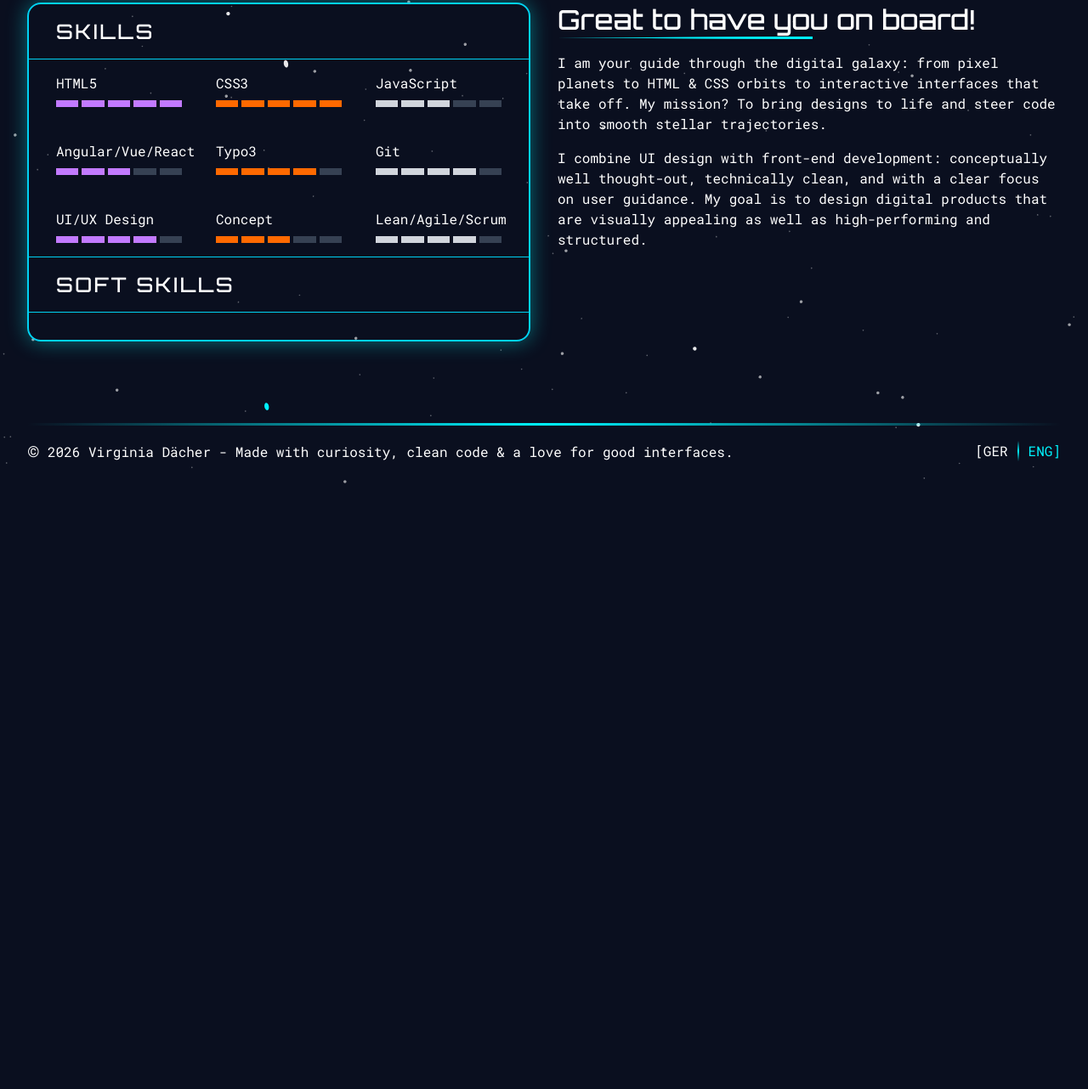
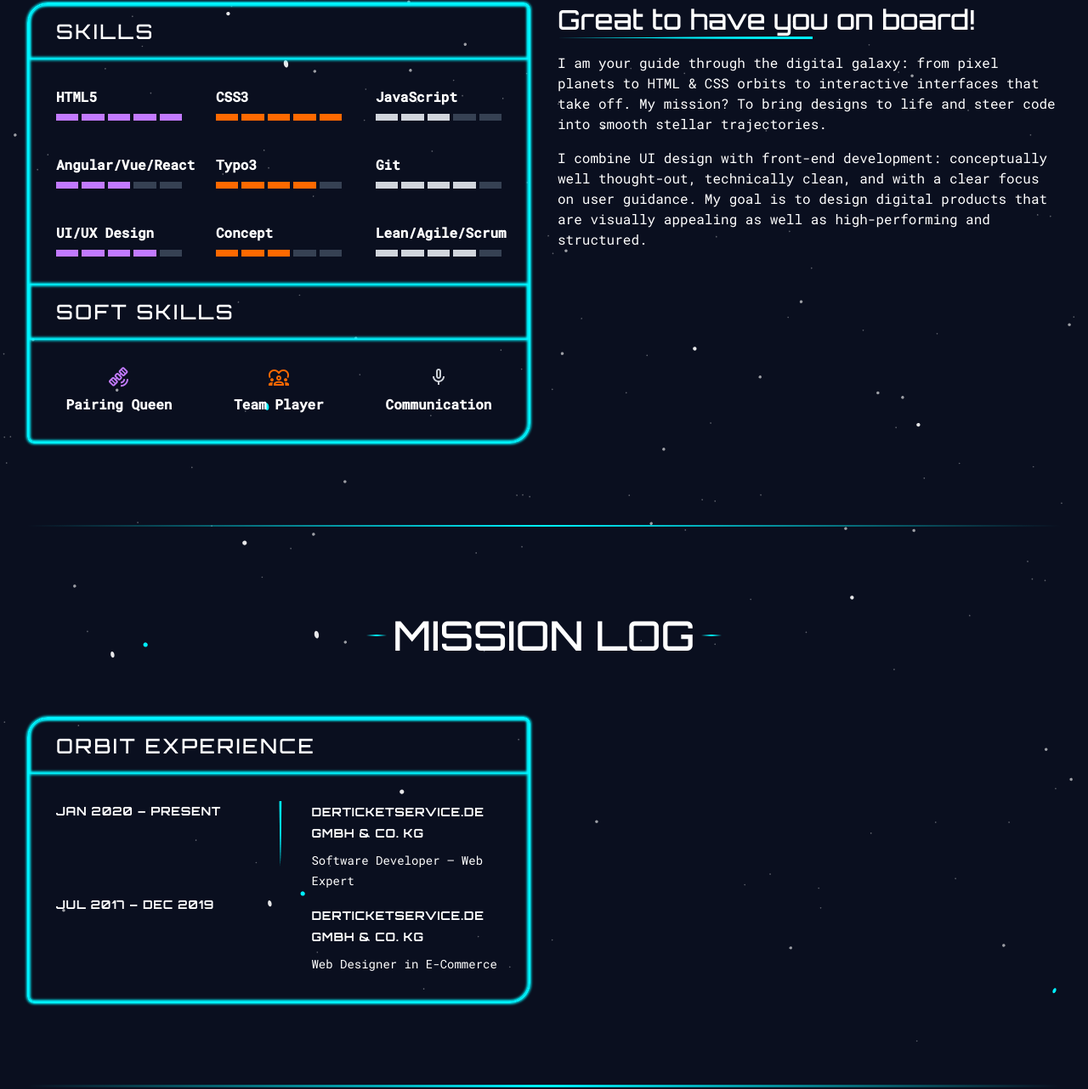
Before and after one commit to vividaecher/portfolio, a website built with Vite: page index.html in a window 1280 px wide. Shown: the part 966-2248 px from the top of the page at 85% size. Before the commit the page ends 1542 px from the top, so only its background shows below. Built offline with nearby package versions, Linux system fonts and the light colour scheme.

Commit message:
wip mission log and softskills section

```diff
--- a/index.html
+++ b/index.html
@@ -109,27 +109,27 @@
   <section class="section">
     <div class="flex justify-center items-center">
       <div class="w-[24px] h-[2px] bg-gradient-to-r from-transparent via-[var(--neon-blue)] to-transparent"></div>
-      <h2 data-i18n="section_title_mission_briefing" class="mr-[.5rem] ml-[.5rem] hyphens-auto text-center"></h2>
+      <h2 data-i18n="section_title_mission_briefing" class="mr-[.5rem] ml-[.5rem] hyphens-auto text-center uppercase"></h2>
       <div class="w-[24px] h-[2px] bg-gradient-to-r from-transparent via-[var(--neon-blue)] to-transparent"></div>
     </div>
     <div class="split section-inner">
       <div class="order-2 lg:order-1">
-        <section class="max-w-6xl mx-auto border-2 border-cyan-400 rounded-2xl shadow-[0_0_25px_#00ffff66] overflow-hidden">
+        <section class="glowing-box border-2 border-[var(--neon-blue)] rounded-br-3xl rounded-bl-lg rounded-tr-lg rounded-tl-3xl">
           <!-- SKILLS HEADER -->
-        <div class="border-b border-cyan-400 pr-[2rem] pl-[2rem] pt-[1rem] pb-[1rem]">
+          <div class="border-b border-[var(--neon-blue)] pr-[1rem] pl-[1rem] pt-[0.5rem] pb-[0.5rem] md:pr-[2rem] md:pl-[2rem] md:pt-[1rem] md:pb-[1rem] glowing-box">
             <h4 class="uppercase tracking-widest text-white font-medium" data-i18n="skills_title"></h4>
           </div>
 
           <!-- Skills werden hier automatisch eingefügt -->
-        <div id="skillsGrid" class="px-[2rem] py-[1rem] grid gap-10 md:grid-cols-2 lg:grid-cols-3"></div>
+          <div id="skillsGrid" class="px-[1rem] py-[1rem] md:px-[2rem] md:py-[2rem] grid gap-10 md:grid-cols-2 lg:grid-cols-3"></div>
 
           <!-- SOFT SKILLS HEADER -->
-        <div class="border-y border-cyan-400 pr-[2rem] pl-[2rem] pt-[1rem] pb-[1rem]">
+          <div class="border-y border-[var(--neon-blue)] pr-[1rem] pl-[1rem] pt-[0.5rem] pb-[0.5rem] md:pr-[2rem] md:pl-[2rem] md:pt-[1rem] md:pb-[1rem] glowing-box">
             <h4 class="uppercase tracking-widest text-white font-medium" data-i18n="softskills_title"></h4>
           </div>
 
           <!-- Soft Skills Container -->
-        <div id="softSkills" class="px-[2rem] py-[1rem] grid gap-10 md:grid-cols-3 text-center"></div>
+          <div id="softSkills" class="px-[1rem] py-[1rem] md:px-[2rem] md:py-[2rem] grid gap-10 md:grid-cols-3 text-center"></div>
         </section>
       </div>
       <div class="order-1 lg:order-2">
@@ -138,6 +138,50 @@
         <p class="mb-[1rem]" data-i18n="section_bodytext_paragraph_one_mission_briefing"></p>
         <p class="mb-0" data-i18n="section_bodytext_paragraph_two_mission_briefing"></p>
       </div>
+    </div>
+  </section>
+  <div class="w-full h-[2px] bg-gradient-to-r from-transparent via-[var(--neon-blue)] to-transparent"></div>
+</div>
+
+
+<div class="container-main">
+  <section class="section">
+    <div class="flex justify-center items-center">
+      <div class="w-[24px] h-[2px] bg-gradient-to-r from-transparent via-[var(--neon-blue)] to-transparent"></div>
+      <h2 data-i18n="section_title_mission_log" class="mr-[.5rem] ml-[.5rem] hyphens-auto text-center uppercase"></h2>
+      <div class="w-[24px] h-[2px] bg-gradient-to-r from-transparent via-[var(--neon-blue)] to-transparent"></div>
+    </div>
+    <div class="split section-inner">
+        <section class="glowing-box border-2 border-[var(--neon-blue)] rounded-br-3xl rounded-bl-lg rounded-tr-lg rounded-tl-3xl">
+          <!-- HEADER -->
+          <div class="border-b border-[var(--neon-blue)] pr-[2rem] pl-[2rem] pt-[1rem] pb-[1rem] glowing-box">
+            <h4 class="uppercase tracking-widest text-white font-medium" data-i18n="experience_title"></h4>
+          </div>
+          <!-- TIMELINE -->
+          <div class="px-[2rem] py-[2rem]">
+            <div class="flex">
+              <!-- Datum -->
+              <div class="grid gap-[0.5rem] md:gap-[1rem] items-start w-full">
+                <div class="text-white tracking-wider small uppercase font-bold" data-i18n="exp_1_date"></div>
+                <div class="text-white tracking-wider small uppercase font-bold" data-i18n="exp_2_date"></div>
+              </div>
+              <!-- vertikale Orbit-Linie -->
+              <div class="hidden md:block divider-komet divider-komet-small-rotated-revert !w-[180px]"></div>
+
+              <!-- Job -->
+              <div class="grid gap-[0.5rem] md:gap-[1rem] items-start w-full">
+                <div>
+                  <span class="text-white tracking-wider small uppercase font-bold" data-i18n="exp_1_company"></span>
+                  <p class="mt-[0.25rem] md:mt-[0.5rem] text-[0.875rem] font-normal" data-i18n="exp_1_role"></p>
+                </div>
+                <div>
+                  <span class="text-white tracking-wider small uppercase font-bold" data-i18n="exp_2_company"></span>
+                  <p class="mt-[0.25rem] md:mt-[0.5rem] text-[0.875rem] font-normal" data-i18n="exp_2_role"></p>
+                </div>
+              </div>
+            </div>
+          </div>
+        </section>
     </div>
   </section>
   <div class="w-full h-[2px] bg-gradient-to-r from-transparent via-[var(--neon-blue)] to-transparent"></div>
--- a/public/locales/de.json
+++ b/public/locales/de.json
@@ -12,6 +12,7 @@
   "section_title_bodytext_mission_briefing": "Schön, dass du an Bord bist!",
   "section_bodytext_paragraph_one_mission_briefing": "Ich bin dein Guide durch die digitale Galaxie: von Pixel-Planeten über HTML- & CSS-Orbits bis zu interaktiven Interfaces, die abheben. Meine Mission? Designs zum Leben erwecken und Code in reibungslose Sternenbahnen lenken.",
   "section_bodytext_paragraph_two_mission_briefing": "Ich verbinde UI-Design mit Frontend-Entwicklung: Konzeptionell durchdacht, technisch sauber und mit einem klaren Blick für Nutzerführung. Mein Anspruch ist es, digitale Produkte zu gestalten, die sowohl visuell überzeugen als auch performant und strukturiert umgesetzt sind.",
+  "section_title_mission_log": "Einsatzprotokoll",
   "skills_title": "Skills",
   "softskills_title": "Soft-Skills",
   "skill_html": "HTML5",
@@ -25,6 +26,14 @@
   "skill_agile": "Lean/Agile/Scrum",
   "soft_pairing": "Pairing-Queen",
   "soft_team": "Team-Player",
-  "soft_communication": "Kommunikation"
+  "soft_communication": "Kommunikation",
+  "experience_title": "Orbit-Erfahrung",
+  "exp_1_date": "Jan 2020 – Heute",
+  "exp_1_company": "DERTICKETSERVICE.DE GmbH & Co. KG",
+  "exp_1_role": "Software Developer Expert Web",
+  "exp_2_date": "Jul 2017 – Dez 2019",
+  "exp_2_company": "DERTICKETSERVICE.DE GmbH & Co. KG",
+  "exp_2_role": "Webdesignerin im E-Commerce"
+
 
 }
--- a/public/locales/en.json
+++ b/public/locales/en.json
@@ -12,6 +12,7 @@
   "section_title_bodytext_mission_briefing": "Great to have you on board!",
   "section_bodytext_paragraph_one_mission_briefing": "I am your guide through the digital galaxy: from pixel planets to HTML & CSS orbits to interactive interfaces that take off. My mission? To bring designs to life and steer code into smooth stellar trajectories.",
   "section_bodytext_paragraph_two_mission_briefing": "I combine UI design with front-end development: conceptually well thought-out, technically clean, and with a clear focus on user guidance. My goal is to design digital products that are visually appealing as well as high-performing and structured.",
+  "section_title_mission_log": "Mission Log",
   "skills_title": "Skills",
   "softskills_title": "Soft Skills",
   "skill_html": "HTML5",
@@ -25,5 +26,14 @@
   "skill_agile": "Lean/Agile/Scrum",
   "soft_pairing": "Pairing Queen",
   "soft_team": "Team Player",
-  "soft_communication": "Communication"
+  "soft_communication": "Communication",
+  "experience_title": "Orbit Experience",
+  "academy_title": "Academy & Training",
+   "exp_1_date": "Jan 2020 – Present",
+  "exp_1_company": "DERTICKETSERVICE.DE GmbH & Co. KG",
+  "exp_1_role": "Software Developer – Web Expert",
+  "exp_2_date": "Jul 2017 – Dec 2019",
+  "exp_2_company": "DERTICKETSERVICE.DE GmbH & Co. KG",
+  "exp_2_role": "Web Designer in E-Commerce"
+
 }
--- a/src/main.js
+++ b/src/main.js
@@ -33,7 +33,7 @@ function renderSkills() {
 
     const html = `
       <div>
-        <p class="text-white mb-2" data-i18n="${skill.key}"></p>
+        <p class="text-white mb-[0.5rem] font-bold" data-i18n="${skill.key}"></p>
         <div class="flex gap-1">${bars}</div>
       </div>
     `
@@ -42,10 +42,75 @@ function renderSkills() {
 
   })
 
+  const softSkillsData = [
+    { key: "soft_pairing", icon: "satellite_alt", color: "text-purple-400" },
+    { key: "soft_team", icon: "diversity_1", color: "text-orange-500" },
+    { key: "soft_communication", icon: "mic", color: "text-gray-300" }
+  ];
+
+  const softSkills = document.getElementById("softSkills");
+
+  softSkillsData.forEach(skill => {
+
+    const html = `
+    <div class="flex flex-col items-center gap-2">
+      <span class="material-symbols-outlined ${skill.color}">
+        ${skill.icon}
+      </span>
+      <p class="text-white font-bold" data-i18n="${skill.key}"></p>
+    </div>
+    `;
+
+    softSkills.insertAdjacentHTML("beforeend", html);
+
+  });
+
   // Übersetzungen anwenden
   loadTranslations(window.currentLang)
 
 }
+
+
+function renderExperience() {
+
+
+  const orbitGridData = [
+    { key: "current_job", icon: "satellite_alt", color: "text-purple-400" },
+    { key: "soft_team", icon: "diversity_1", color: "text-orange-500" },
+    { key: "soft_communication", icon: "mic", color: "text-gray-300" }
+  ];
+
+  const orbitGrid = document.getElementById("orbitGrid");
+
+  orbitGridData.forEach(skill => {
+
+    const html = `
+    <div class="flex flex-col items-center gap-2">
+      <span class="material-symbols-outlined ${skill.color}">
+        ${skill.icon}
+      </span>
+      <p class="text-white font-bold" data-i18n="${skill.key}"></p>
+    </div>
+    `;
+
+    softSkills.insertAdjacentHTML("beforeend", html);
+
+  });
+
+  // Übersetzungen anwenden
+  loadTranslations(window.currentLang)
+
+}
+
+
+
+
+
+
+
+
+
+
 
 function getInitialLanguage() {
 
--- a/src/style.css
+++ b/src/style.css
@@ -111,7 +111,7 @@ html, body {
   font-family: 'Roboto Mono', monospace;
 }
 
-h1, h2, h3, h4, header {
+h1, h2, h3, h4, header, .small {
   font-family: 'Orbitron', sans-serif;
 }
 
@@ -176,10 +176,6 @@ h1, h2, h3, h4, header {
     .small { @apply text-[0.75rem] leading-[1.25rem]; }
   }
 
-  h2 {
-    @apply uppercase;
-  }
-
   /* Split Grid */
   .split { @apply grid grid-cols-12 gap-8; }
   .split > * { @apply col-span-6; }
@@ -200,8 +196,8 @@ h1, h2, h3, h4, header {
     font-family: "Orbitron", sans-serif;
     border-color: var(--neon-blue);
     position: relative;
-    box-shadow: inset 0 0 4px 3px var(--neon-blue),
-                0 0 4px 1px var(--neon-blue);
+    box-shadow: inset 0 0 3px 2px var(--neon-blue),
+                0 0 3px 1px var(--neon-blue);
     transition: transform 0.35s cubic-bezier(0.22,1,0.36,1),
                 filter 0.45s cubic-bezier(0.22,1,0.36,1);
   }
@@ -216,9 +212,9 @@ h1, h2, h3, h4, header {
     position: absolute;
     inset: 0;
     border-radius: inherit;
-    box-shadow: 0 0 8px 4px var(--neon-blue),
-                0 0 12px 3px var(--neon-blue),
-                0 0 24px 6px rgba(0,245,255,0.4);
+    box-shadow: 0 0 7px 3px var(--neon-blue),
+                0 0 11px 2px var(--neon-blue),
+                0 0 23px 5px rgba(0,245,255,0.4);
     opacity: 0;
     pointer-events: none;
     transition: opacity 0.2s ease;
@@ -231,19 +227,19 @@ h1, h2, h3, h4, header {
 
   @keyframes neon-pulse {
     0% {
-      box-shadow: 0 0 8px 4px var(--neon-blue),
-                  0 0 12px 3px var(--neon-blue),
-                  0 0 24px 6px rgba(0,245,255,0.4);
+      box-shadow: 0 0 7px 3px var(--neon-blue),
+                  0 0 11px 2px var(--neon-blue),
+                  0 0 23px 5px rgba(0,245,255,0.4);
     }
     50% {
-      box-shadow: 0 0 12px 6px var(--neon-blue),
-                  0 0 18px 6px var(--neon-blue),
-                  0 0 36px 12px rgba(0,245,255,0.5);
+      box-shadow: 0 0 11px 5px var(--neon-blue),
+                  0 0 17px 5px var(--neon-blue),
+                  0 0 35px 11px rgba(0,245,255,0.5);
     }
     100% {
-      box-shadow: 0 0 8px 4px var(--neon-blue),
-                  0 0 12px 3px var(--neon-blue),
-                  0 0 24px 6px rgba(0,245,255,0.4);
+      box-shadow: 0 0 7px 3px var(--neon-blue),
+                  0 0 11px 2px var(--neon-blue),
+                  0 0 23px 5px rgba(0,245,255,0.4);
     }
   }
 
@@ -262,6 +258,31 @@ h1, h2, h3, h4, header {
 
   .divider-komet-small-rotated {
     transform: rotate(90deg);
+  }
+
+ .divider-komet-small-rotated-revert {
+  transform: rotate(-90deg) translateX(-50%);
+  transform-origin: top center;
+}
+
+  /* Glowing Boxes */
+
+  .glowing-box {
+    position: relative;
+    box-shadow: inset 0 0 3px 2px var(--neon-blue),
+                0 0 3px 1px var(--neon-blue);
+    overflow: hidden;
+  }
+
+  .glowing-box::after {
+content: "";
+    position: absolute;
+    inset: 0;
+    border-radius: inherit;
+    box-shadow: 0 0 7px 3px var(--neon-blue),
+                0 0 11px 2px var(--neon-blue),
+                0 0 23px 5px rgba(0,245,255,0.4);
+
   }
 
   /* Sprachswitchn */
```
Lines whose indentation alone changed are shown as unchanged.
